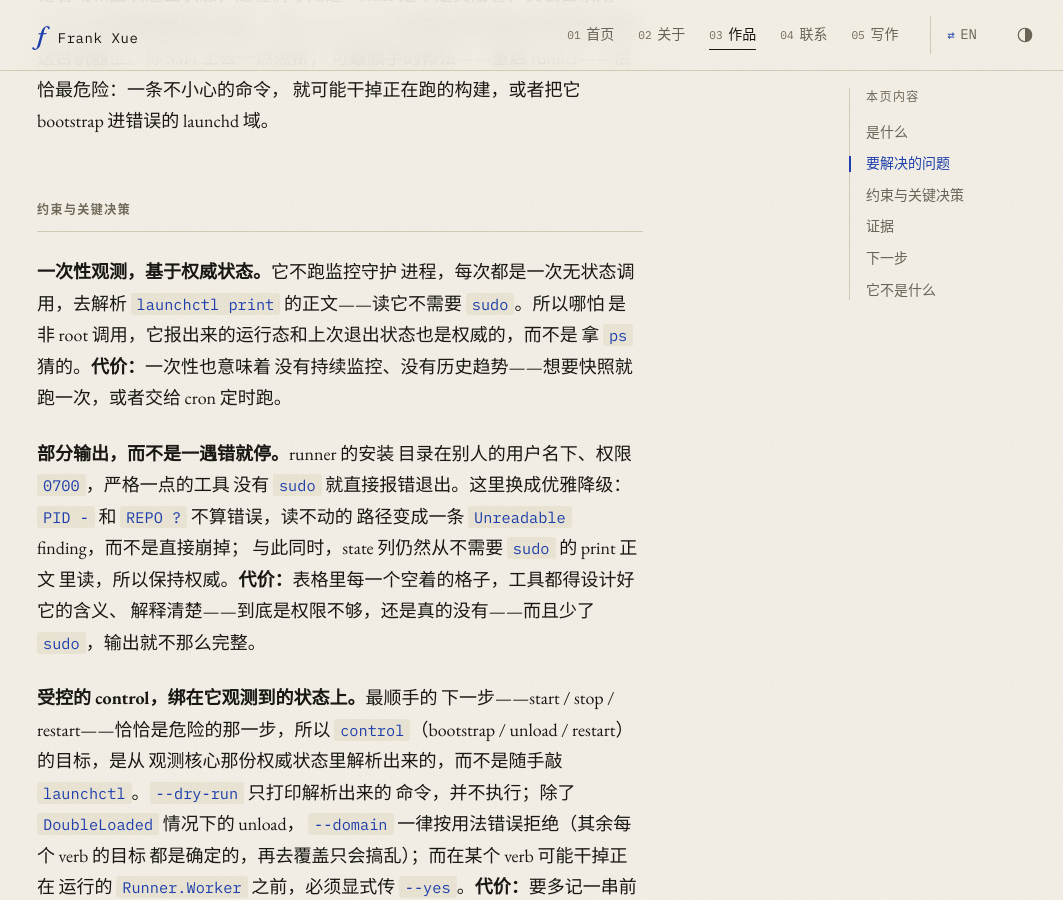
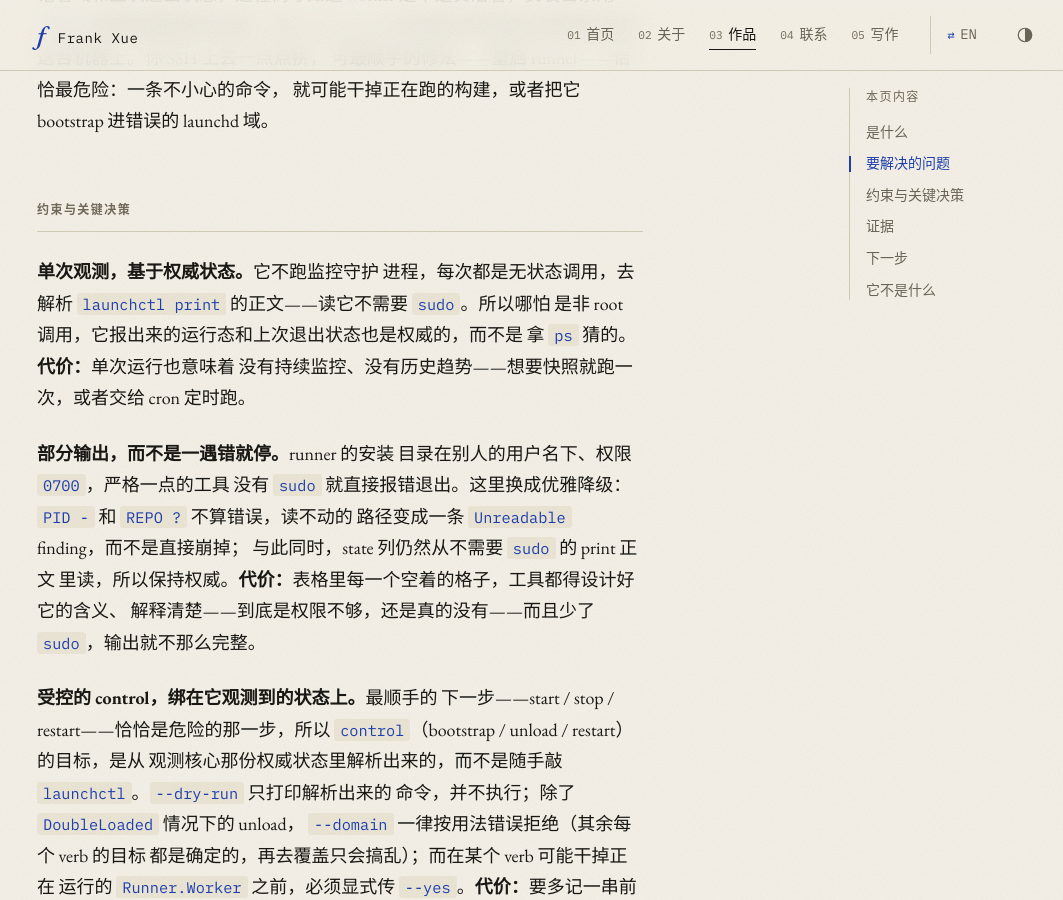
Before and after one commit to frankxue831/frankxue831.github.io, a Jekyll site: the page built from zh/projects/ghrunners.html, in a window 1280 px wide and 900 px high, scrolled down 1193 px. Shown: the whole window, without its empty margins (101-1164 px from the left). Built offline with Jekyll 4.4.1, drawn with Linux system fonts in a browser that asks for light colours; some of the changed text lies outside the part shown.

Commit message:
zh: confirm-pass polish from codex + grok review
A fresh independent codex + grok review of the merged ZH pages flagged
three genuinely-real (not stylistic) native-readability issues; about and
repolens were clean (SHIP), so they're untouched.

- gm-crypto: 「为求快速新增的路径」→「为了赶进度新增的路径」 (both
  reviewers independently flagged 为求快速); 「透过」→「通过」 (透过 is
  characteristically Taiwanese; 通过 is correct on a Simplified site).
- ghrunners: every 「一次性」 meaning one-shot/no-daemon → 「单次运行」/
  「单次观测」. 一次性 reads primarily as "disposable/single-use," which
  mis-signals a throwaway tool; the CLI is actually run repeatedly. Also
  dropped a redundant 一次 in 「每次都是一次无状态调用」. Kept 无状态调用
  (precise term). Mirrored the same change in the zh/index and zh/projects
  work-list summaries to stay in sync.

Note: gm-crypto's 「一次性拍板」 is a different, correct idiom (one-and-done
decision) and was intentionally left as-is.

Facts, the six case-study headings, every 代价： cue, and all honest-status
guards (检测事件, 这两个项目, 受控, v0.4.0) are unchanged. codex re-check of
both edited pages: SHIP. jekyll build + validate_site.rb green.

Co-Authored-By: Claude Opus 4.8 (1M context) <noreply@anthropic.com>

```diff
--- a/zh/index.html
+++ b/zh/index.html
@@ -127,7 +127,7 @@ alternate: /
                 目前状态是 <strong>{{ project.status_label.zh }}</strong>。
                 <a href="{{ project.zh_detail_url | relative_url }}" class="work-list__more">继续读 →</a>
                 {% when 'ghrunners' %}
-                macOS 上 GitHub Actions self-hosted runner 的一次性 CLI——
+                macOS 上 GitHub Actions self-hosted runner 的单次运行 CLI——
                 只读观测加受控的 launchd 控制，把 launchd 状态、进程树、日志
                 和 API 状态汇到一次输出里；哪怕只读到一部分，也照样列出来。
                 <a href="{{ project.zh_detail_url | relative_url }}" class="work-list__more">继续读 →</a>
--- a/zh/projects.html
+++ b/zh/projects.html
@@ -43,7 +43,7 @@ alternate: /projects/
                 给 AI 编程 Agent 用的仓库上下文层，通过 MCP 暴露一组工具。新的编程会话不用每次都从零开始理解项目，也不会把不确定的内容当成确定事实。目前暂时不公开。
                 <a href="{{ project.zh_detail_url | relative_url }}" class="work-list__more">继续读 →</a>
                 {% when 'ghrunners' %}
-                macOS 上 GitHub Actions self-hosted runner 的一次性 CLI：把 launchd 状态、进程树、日志和 GitHub API 状态放在一起看，再加上受控的 launchd 控制；即使某一部分读取失败，也会尽量保留可用信息。
+                macOS 上 GitHub Actions self-hosted runner 的单次运行 CLI：把 launchd 状态、进程树、日志和 GitHub API 状态放在一起看，再加上受控的 launchd 控制；即使某一部分读取失败，也会尽量保留可用信息。
                 <a href="{{ project.zh_detail_url | relative_url }}" class="work-list__more">继续读 →</a>
                 {% endcase %}
             </p>
--- a/zh/projects/ghrunners.html
+++ b/zh/projects/ghrunners.html
@@ -1,7 +1,7 @@
 ---
 layout: default
 title: "ghrunners"
-description: ghrunners 是 macOS 上 GitHub Actions self-hosted runner 的一次性 CLI：只读观测，外加受控的 launchd 控制。
+description: ghrunners 是 macOS 上 GitHub Actions self-hosted runner 的单次运行 CLI：只读观测，外加受控的 launchd 控制。
 permalink: /zh/projects/ghrunners/
 lang: zh
 alternate: /projects/ghrunners/
@@ -15,7 +15,7 @@ summary_outcome: "类型化 findings 与受控操作，落在同一份权威的
         <em>ghrunners</em>
     </h1>
     <p class="page-header__lede">
-        macOS 上 GitHub Actions self-hosted runner 的一次性、无守护进程
+        macOS 上 GitHub Actions self-hosted runner 的单次运行、无守护进程的
         CLI——只读观测，外加<em>受控的</em> launchd 控制。
     </p>
 </section>
@@ -48,11 +48,11 @@ summary_outcome: "类型化 findings 与受控操作，落在同一份权威的
 
         <h2>约束与关键决策</h2>
         <p>
-            <strong>一次性观测，基于权威状态。</strong>它不跑监控守护
-            进程，每次都是一次无状态调用，去解析 <code>launchctl
+            <strong>单次观测，基于权威状态。</strong>它不跑监控守护
+            进程，每次都是无状态调用，去解析 <code>launchctl
             print</code> 的正文——读它不需要 <code>sudo</code>。所以哪怕
             是非 root 调用，它报出来的运行态和上次退出状态也是权威的，而不是
-            拿 <code>ps</code> 猜的。<strong>代价：</strong>一次性也意味着
+            拿 <code>ps</code> 猜的。<strong>代价：</strong>单次运行也意味着
             没有持续监控、没有历史趋势——想要快照就跑一次，或者交给 cron
             定时跑。
         </p>
--- a/zh/projects/gm-crypto-rs.html
+++ b/zh/projects/gm-crypto-rs.html
@@ -57,11 +57,11 @@ summary_outcome: "用 CI 泄漏回归门禁守住涉及秘密的关键路径。"
             国密这几个算法，Rust 社区其实早有实现，写得好的那些，本来也都按
             <em>常量时间</em>设计——意思是处理密钥的那段代码，跑多久跟密钥
             无关，免得别人靠测耗时反推出密钥。难点在于，这种「常量时间」常常
-            只在代码评审那一刻成立；之后随便一次重构、一条为求快速新增的路径、
+            只在代码评审那一刻成立；之后随便一次重构、一条为了赶进度新增的路径、
             一次依赖升级，时序泄漏都可能悄悄溜回来，还没人当场发现。这个库
             偏偏又卡在一堆容易让它松动的约束里：要逐字节对上 GB/T 标准、核心
             要能跑在 <code>no_std</code> / wasm 上、涉密路径在每次发版之间都得
-            守住常量时间，还要透过一层 C ABI 把这些路径暴露给 C、C++、Go、
+            守住常量时间，还要通过一层 C ABI 把这些路径暴露给 C、C++、Go、
             Zig、Python 调用。所以它真正要回答的，不是<em>「今天是不是常量
             时间」</em>，而是<em>「靠什么保证每次提交之后它还是常量时间」</em>。
         </p>
```
